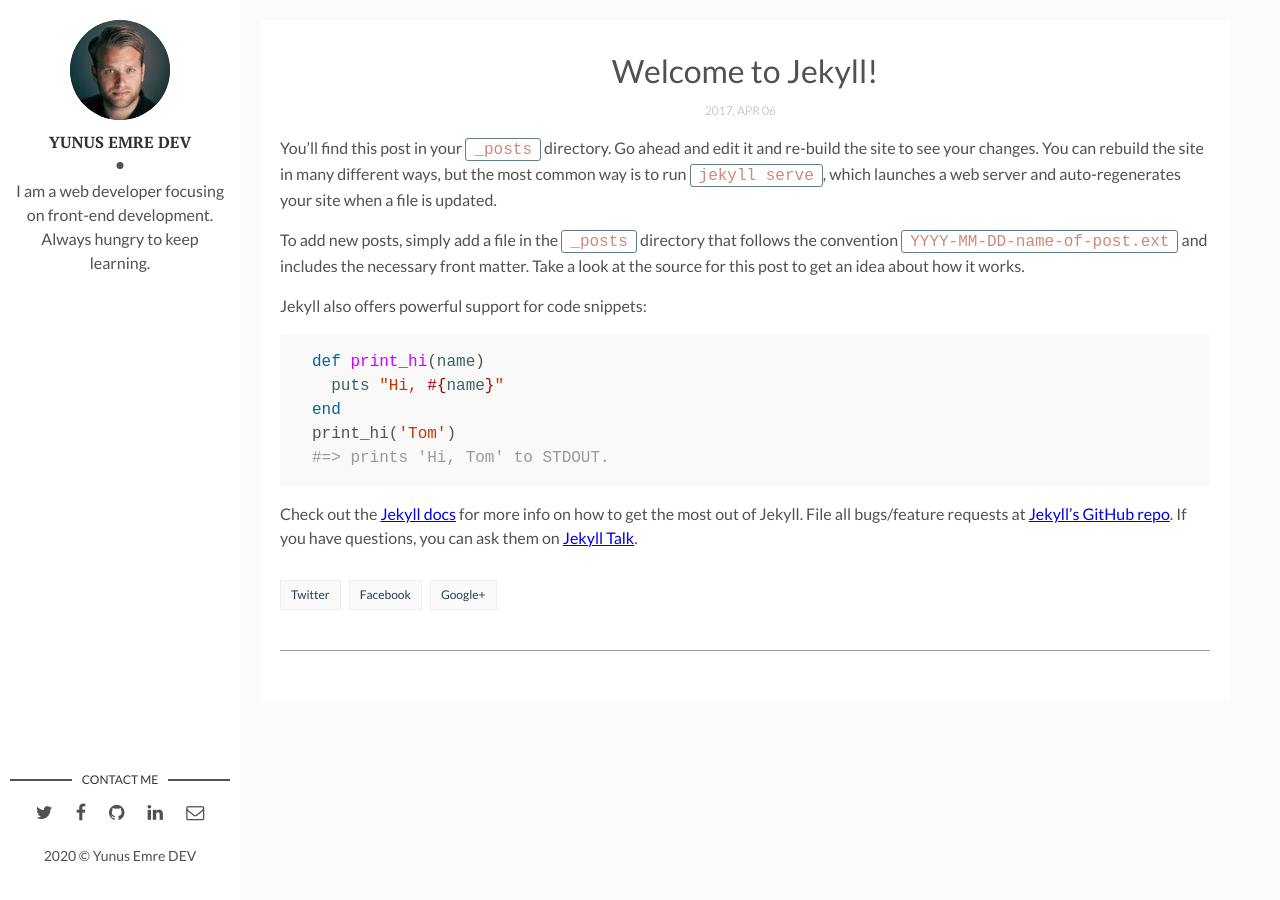
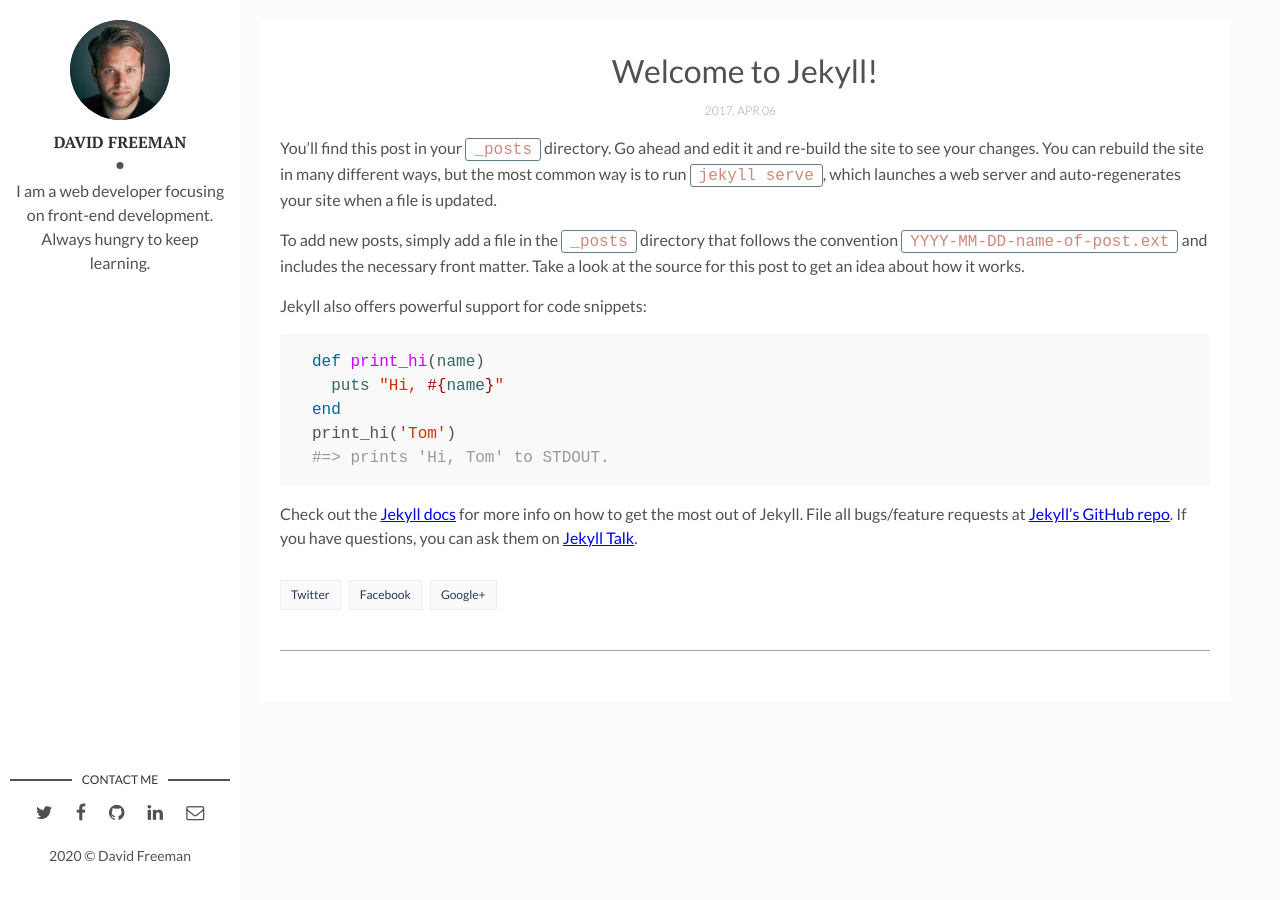
Before and after one commit to yunusemre093448/yunusemredev.github.io, a Jekyll site: the page built from _posts/2017-04-06-welcome-to-jekyll.markdown, in a window 1280 px wide. Built offline with Jekyll 4.4.1, drawn with Linux system fonts in a browser that asks for light colours; comment, search, counter and statistics services are not loaded.

Commit message:
Update _config.yml

```diff
--- a/_config.yml
+++ b/_config.yml
@@ -1,24 +1,21 @@
-title: Yunus Emre DEV
-layout: post
+title: Hello, world! I'm David Freeman
 description: > # this means to ignore newlines until "baseurl:"
   Write an awesome description for your new site here. You can edit this
   line in _config.yml. It will appear in your document head meta (for
   Google search results) and in your feed.xml site description.
 permalink: ':title/'
-baseurl: "/flexible-jekyll" # the subpath of your site, e.g. /blog
-url: "yunusemredev.github.io"
+url: "" # the base hostname & protocol for your site, e.g. http://example.com
 site-twitter: #if your site has a twitter account, enter it here
-ignore_theme_config: BOOL
 
 # Author Settings
-author: Yunus Emre DEV
+author: David Freeman # add your name
 author-img: david-freeman.jpg # add your photo
 about-author: I am a web developer focusing on front-end development. Always hungry to keep learning. # add description
 social-twitter: # add your Twitter handle
 social-facebook: # add your Facebook handle
 social-github: artemsheludko # add your Github handle
 social-linkedin: # add your Linkedin handle
-social-email: yunusemre09@hotmail.com
+social-email: # add your Email address
 
 # Disqus
 discus-identifier: mr-brown # add your discus identifier
```
